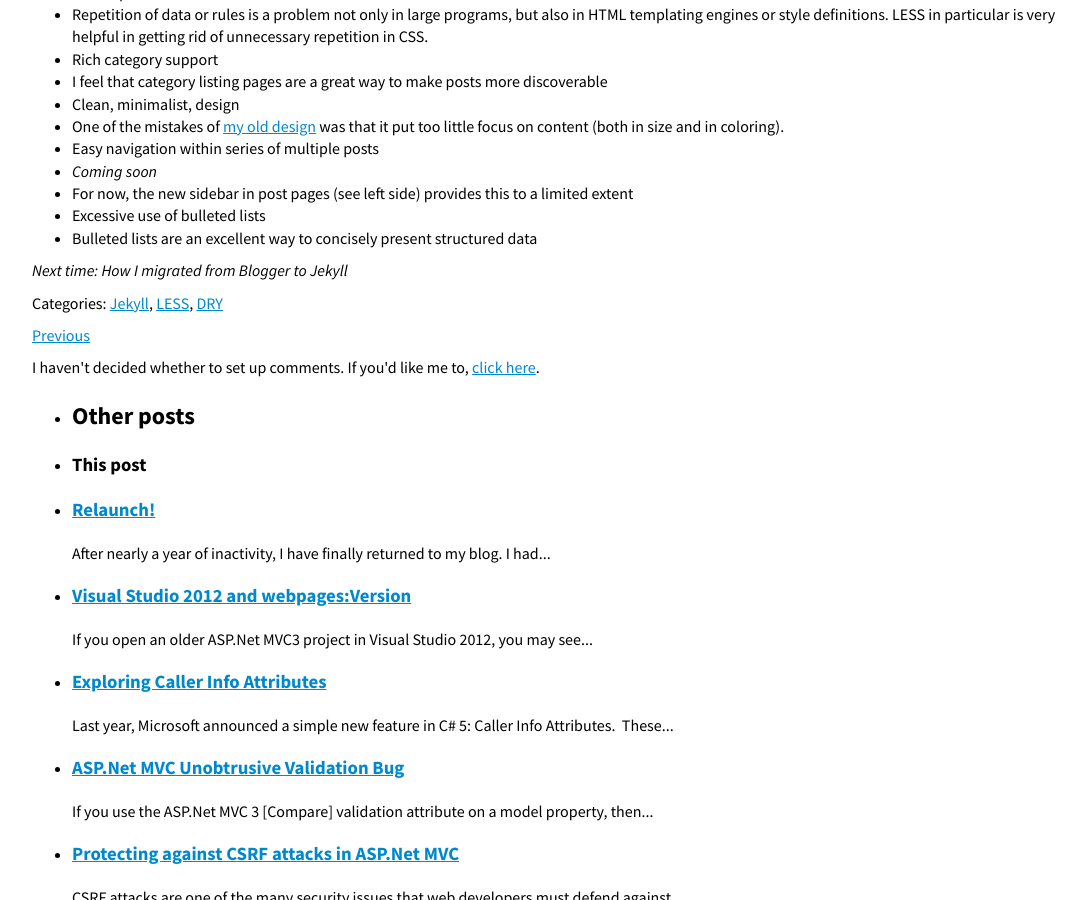
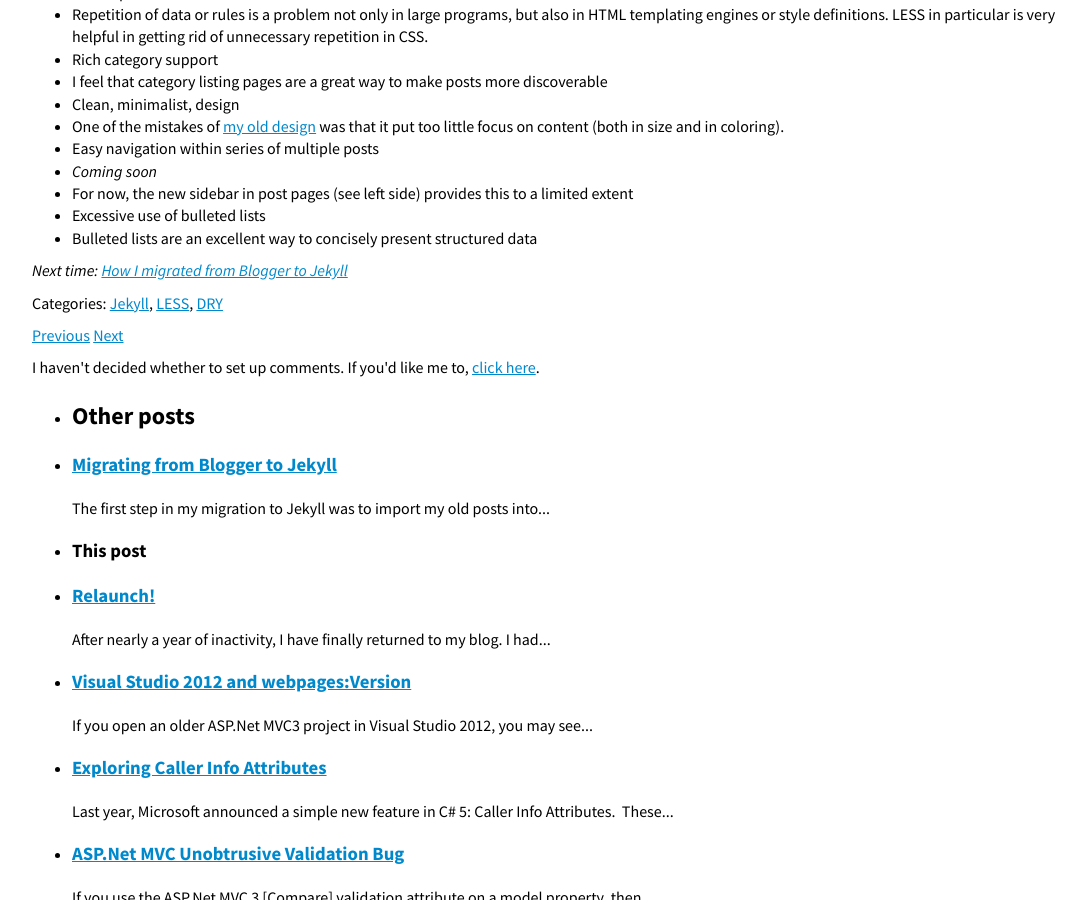
Before and after one commit to SLaks/SLaks.Blog, a Jekyll site: the page built from _posts/2013-05-27-about-this-design.md, in a window 1280 px wide and 900 px high, scrolled down 547 px. Shown: the whole window, without its empty margins (96-1182 px from the left). Built offline with Jekyll 4.4.1, drawn with Linux system fonts in a browser that asks for light colours; Markdown is read by kramdown in place of the engine named in the settings; some of the changed lines change nothing that is shown.

Commit message:
Post: Migrating from Blogger to Jekyll

````diff
--- a/_posts/2013-05-27-about-this-design.md
+++ b/_posts/2013-05-27-about-this-design.md
@@ -29,4 +29,4 @@
  - Excessive use of bulleted lists
   - Bulleted lists are an excellent way to concisely present structured data
 
-_Next time: How I migrated from Blogger to Jekyll_
+_Next time: [How I migrated from Blogger to Jekyll](/2013-05-31/migrating-from-blogger-to-jekyll/)_
--- /dev/null
+++ b/_posts/2013-05-31-migrating-from-blogger-to-jekyll.md
@@ -0,0 +1,34 @@
+---
+title: "Migrating from Blogger to Jekyll"
+layout: "post"
+categories: [Jekyll, blogger, Node.js]
+---
+
+The first step in my migration to Jekyll was to import my old posts into the Jekyll site.  To do this, I used [blogger2jekyll](https://github.com/coolaj86/blogger2jekyll), a wonderful open-source Node.js script that does exactly that.
+
+Using this tool is very simple.  First, log into Blogger's admin panel, got to Settings, Other, and click Export blog to download a giant XML file with all of your posts.
+
+Next, install and run the script: (you'll need to install [Node.js](http://nodejs.org) first)
+
+```bash
+npm install -g blogger2jekyll
+blogger2jekyll  /path/to/blog-dd-mm-yyyy.xml ./_posts
+```
+
+If you aren't running it from the directory containing your Jekyll site, you'll need to specify the full path to Jekyll's `_posts` directory.
+
+This script will create HTML files with the contents of each post from the exported blog, ready for Jekyll to serve.  It will include `layout: "post"` in the Jekyll [front matter](http://jekyllrb.com/docs/frontmatter/); if you have a different layout name, you'll need to do a bulk replace within the resulting files.  It will also set the `permalink` for each post so that existing posts keep their old URLs (even if the Jekyll blog hasa different URL scheme).
+
+I had a couple of problems with this script:
+
+ - When running on Windows, the generated permalink URLs use backslashes rather than forward slashes
+
+ - Posts that contain Liquid-like markup will break Jekyll with a parse error
+
+ - The script also imports comments directly into the resulting HTML, which is rarely a good idea.
+
+I fixed all of these issues in a [pull request](https://github.com/coolaj86/blogger2jekyll/pull/7).  Until that pull request is accepted, you can pick up these fixes by running `npm install -g git://github.com/SLaks/blogger2jekyll.git`.
+
+I changed it to wrap the contents of each post in a Liquid <code>&#123;% raw %}</code> tag.  I also added an internal option to skip comments.  However, I didn't add a command-line interface for the comment option; to use it, you'll need to manually add `, skipComments: true` to the [`parse()` call](https://github.com/SLaks/blogger2jekyll/blob/master/bin/blogger2jekyll.js#L46).
+
+_Next time: Converting Code Blocks_
````
